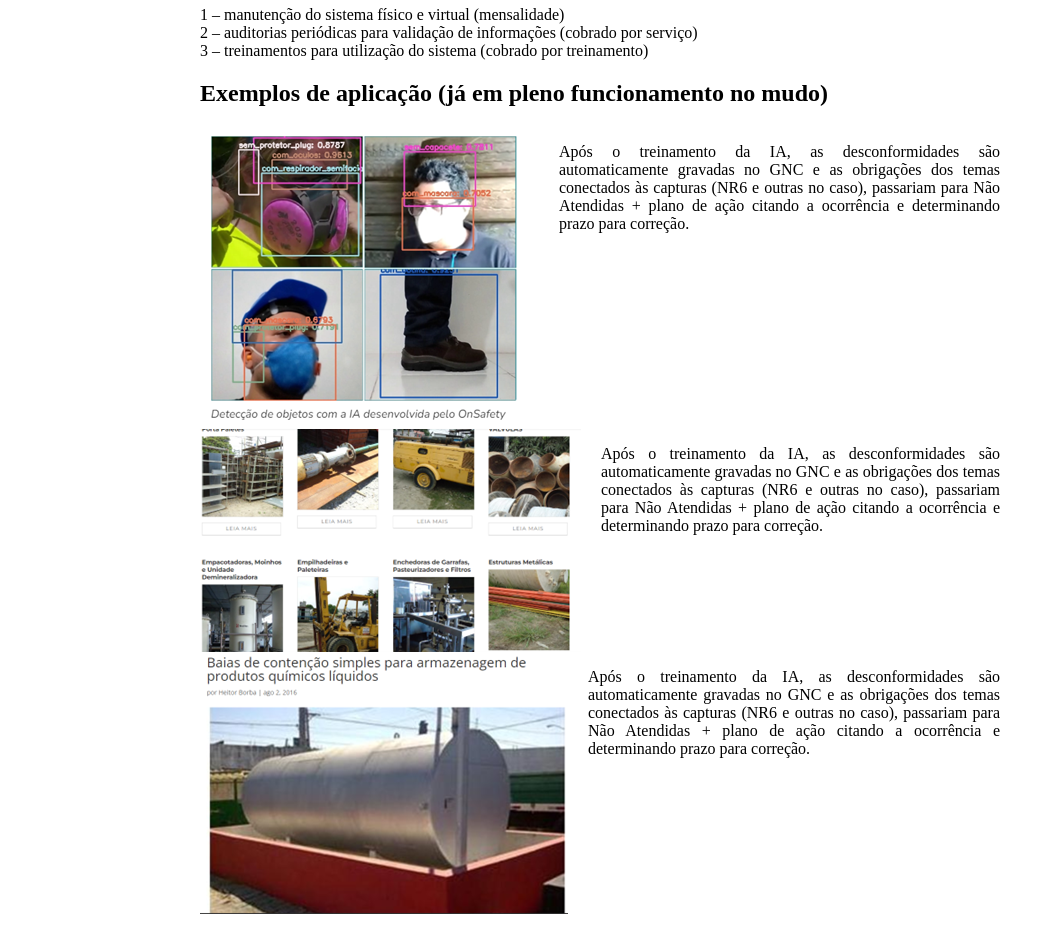
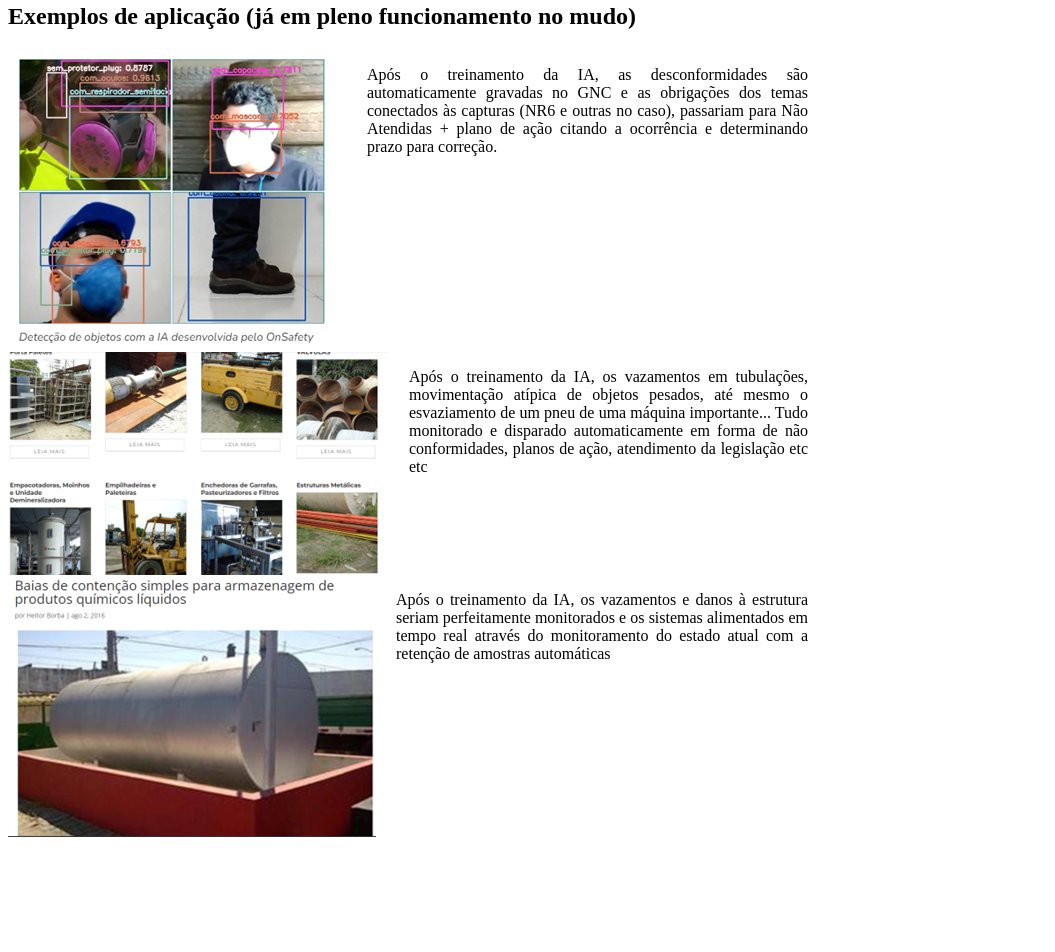
Before and after one commit to Marcscob/IA-e-Legnet, a plain HTML site: page index.html in a window 1280 px wide. Shown: the part 1222-2174 px from the top of the page, without its empty margins (0-1055 px from the left). After the commit the page ends 2067 px from the top, so only its background shows below. Drawn offline with Linux system fonts and the light colour scheme.

Commit message:
Add files via upload

```diff
--- a/index.html
+++ b/index.html
@@ -9,14 +9,6 @@
 
 <style>
 
-  body{
-    margin: 50px 200px;
-  }
-
-  h2{
-
-
-  }
   .steps{
     text-align: center;
     display: flex;
@@ -53,7 +45,7 @@
   }
 
   #img1{
-    margin: 10px 0px 10px 320px;
+    margin: auto;
   }
 
 </style>
@@ -102,11 +94,13 @@ Sugestão: criar um só sistema de legislação para se comunicar com o GPT3 >>
   </div>
   <div class="item2">
   <img src="./2.png" alt="">
-  <p>Após o treinamento da IA, as desconformidades são automaticamente gravadas no GNC e as obrigações dos temas conectados às capturas (NR6 e outras no caso), passariam para Não Atendidas + plano de ação citando a ocorrência e determinando prazo para correção. </p>
+  <p>Após o treinamento da IA, os vazamentos em tubulações, movimentação atípica de objetos pesados, até mesmo o esvaziamento de um pneu de uma máquina importante...
+Tudo monitorado e disparado automaticamente em forma de não conformidades, planos de ação, atendimento da legislação etc etc
+ </p>
   </div>
   <div class="item3">
   <img src="./3.png" alt="">
-  <p>Após o treinamento da IA, as desconformidades são automaticamente gravadas no GNC e as obrigações dos temas conectados às capturas (NR6 e outras no caso), passariam para Não Atendidas + plano de ação citando a ocorrência e determinando prazo para correção. </p>
+  <p>Após o treinamento da IA, os vazamentos e danos à estrutura seriam perfeitamente monitorados e os sistemas alimentados em tempo real através do monitoramento do estado atual com a retenção de amostras automáticas </p>
   </div>
 </div>
 
```
